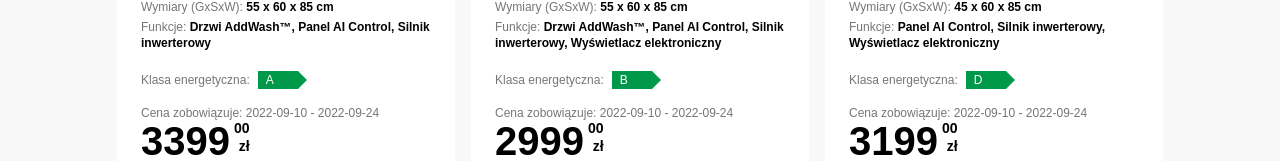
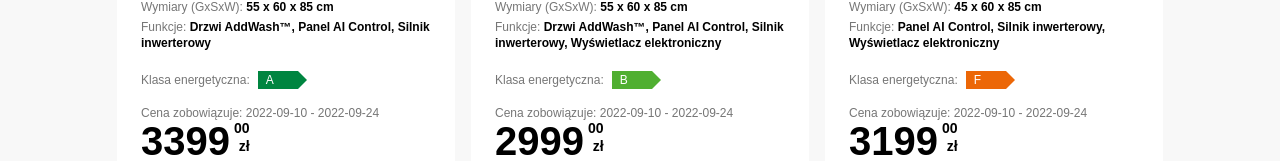
Before and after one commit to powN1/cheil-task, a React (Vite) app: page / in a window 1280 px wide. Shown: the part 560-721 px from the top of the page. Built offline with nearby package versions, Linux system fonts and the light colour scheme; the HTML template or start-up script is replaced by a standard one; a web font is replaced by a local one.

Commit message:
Add efficiency colors

```diff
--- a/src/App.css
+++ b/src/App.css
@@ -11,6 +11,13 @@
   --button-select: #1428a0;
   --button-selected: #1c1c1c;
   --efficiency: #009949;
+  --efficiency-a: #008540;
+  --efficiency-b: #50af31;
+  --efficiency-c: #c7d301;
+  --efficiency-d: #ffed00;
+  --efficiency-e: #fbb900;
+  --efficiency-f: #ec6707;
+  --efficiency-g: #e30613;
   --load-more: #007aff;
   --description: #767676;
   --section-bg: #f8f8f8;
@@ -22,6 +29,13 @@
   --color-button-select: var(--button-select);
   --color-button-selected: var(--button-selected);
   --color-efficiency: var(--efficiency);
+  --color-efficiency-a: var(--efficiency-a);
+  --color-efficiency-b: var(--efficiency-b);
+  --color-efficiency-c: var(--efficiency-c);
+  --color-efficiency-d: var(--efficiency-d);
+  --color-efficiency-e: var(--efficiency-e);
+  --color-efficiency-f: var(--efficiency-f);
+  --color-efficiency-g: var(--efficiency-g);
   --color-load-more: var(--load-more);
   --color-description: var(--description);
   --color-section-bg: var(--section-bg);
--- a/src/components/Dropdown.tsx
+++ b/src/components/Dropdown.tsx
@@ -80,7 +80,7 @@
         </div>
       </div>
       {open && (
-        <div className="z-10 w-full absolute top-[100%] left-0 mt-2 bg-white [box-shadow:_2px_2px_10px_0px_rgb(0_0_0_/_10%)]">
+        <div className="z-10 w-full absolute max-h-[180px] overflow-y-auto top-[100%] left-0 mt-2 bg-white [box-shadow:_2px_2px_10px_0px_rgb(0_0_0_/_10%)]">
           {options.map((opt, i) => {
             const isSelected = multiple ? Array.isArray(selected) && selected.includes(opt) : selected === opt;
             return (
--- a/src/components/EfficiencyFilter.tsx
+++ b/src/components/EfficiencyFilter.tsx
@@ -2,7 +2,7 @@
 import Dropdown from "./Dropdown";
 
 function EfficiencyFilter({ value, onChange }: FilterProps<string | null>) {
-  const options = ["Wszystkie", "A", "B", "D"];
+  const options = ["Wszystkie", "A", "B", "C", "D", "E", "F", "G"];
 
   return <Dropdown label="Klasa energetyczna" options={options} selected={value} onChange={onChange} />;
 }
--- a/src/components/Product.tsx
+++ b/src/components/Product.tsx
@@ -5,6 +5,16 @@
   product: ProductInterface;
   isSelected: boolean;
   handleProductSelection: (id: number) => void;
+};
+
+const efficiencyColors: Record<string, { bg: string; border: string }> = {
+  A: { bg: "bg-efficiency-a", border: "border-l-efficiency-a" },
+  B: { bg: "bg-efficiency-b", border: "border-l-efficiency-b" },
+  C: { bg: "bg-efficiency-c", border: "border-l-efficiency-c" },
+  D: { bg: "bg-efficiency-d", border: "border-l-efficiency-d" },
+  E: { bg: "bg-efficiency-e", border: "border-l-efficiency-e" },
+  F: { bg: "bg-efficiency-f", border: "border-l-efficiency-f" },
+  G: { bg: "bg-efficiency-g", border: "border-l-efficiency-g" },
 };
 
 const Product = forwardRef<HTMLDivElement, ProductProps>(({ product, isSelected, handleProductSelection }, ref) => {
@@ -22,6 +32,7 @@
     priceDate: { priceStart, priceEnd } = {},
     installment,
   } = product;
+
   return (
     <div ref={ref} className="flex flex-col gap-y-6 p-6 bg-white rounded-xl">
       <div className="w-2/3 self-center">
@@ -46,13 +57,15 @@
         <div className="my-4 flex items-center gap-x-2">
           Klasa energetyczna:{" "}
           <div className="h-[18px] flex items-center text-white">
-            <p className="bg-efficiency px-2 leading-[18px] w-[40px] h-full">{energeticEfficiency}</p>
+            <p className={`${efficiencyColors[energeticEfficiency]?.bg} px-2 leading-[18px] w-[40px] h-full`}>
+              {energeticEfficiency}
+            </p>
             <div
-              className="
-  border-t-[9px] border-t-transparent
-  border-l-[9px] border-l-efficiency
-  border-b-[9px] border-b-transparent"
-            ></div>
+              className={`
+                border-t-[9px] border-t-transparent
+                border-l-[9px] ${efficiencyColors[energeticEfficiency]?.border}
+                border-b-[9px] border-b-transparent`}
+            />
           </div>
         </div>
         <div className="flex flex-col">
@@ -79,7 +92,7 @@
       <button
         className={
           "h-[36px] w-[150px] mt-auto uppercase text-white text-sm font-bold rounded-full self-center cursor-pointer " +
-          (isSelected ? "bg-button-selected" : "bg-button-select")
+          (isSelected ? "bg-button-selected hover:bg-button-selected/90" : "bg-button-select hover:bg-button-select/90")
         }
         onClick={() => handleProductSelection(id)}
       >
--- a/src/data/items.json
+++ b/src/data/items.json
@@ -54,7 +54,7 @@
       "depth": 45
     },
     "functions": ["Panel AI Control", "Silnik inwerterowy", "Wyświetlacz elektroniczny"],
-    "energeticEfficiency": "D",
+    "energeticEfficiency": "F",
     "price": 3199,
     "priceDate": {
       "priceStart": "2022-09-10",
@@ -116,7 +116,7 @@
       "depth": 45
     },
     "functions": ["Panel AI Control", "Silnik inwerterowy", "Wyświetlacz elektroniczny"],
-    "energeticEfficiency": "D",
+    "energeticEfficiency": "F",
     "price": 3199,
     "priceDate": {
       "priceStart": "2022-09-10",
@@ -178,7 +178,7 @@
       "depth": 45
     },
     "functions": ["Panel AI Control", "Silnik inwerterowy", "Wyświetlacz elektroniczny"],
-    "energeticEfficiency": "D",
+    "energeticEfficiency": "F",
     "price": 3199,
     "priceDate": {
       "priceStart": "2022-09-10",
```
